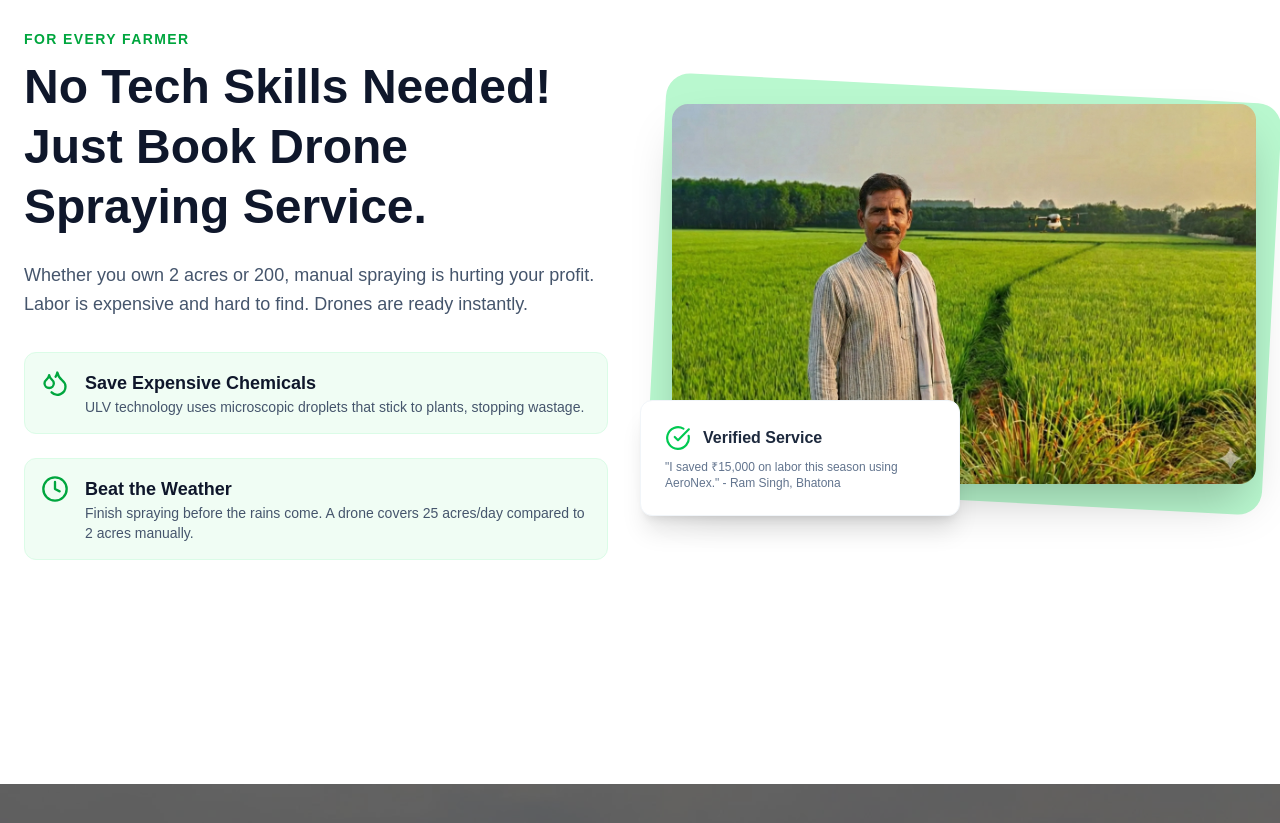
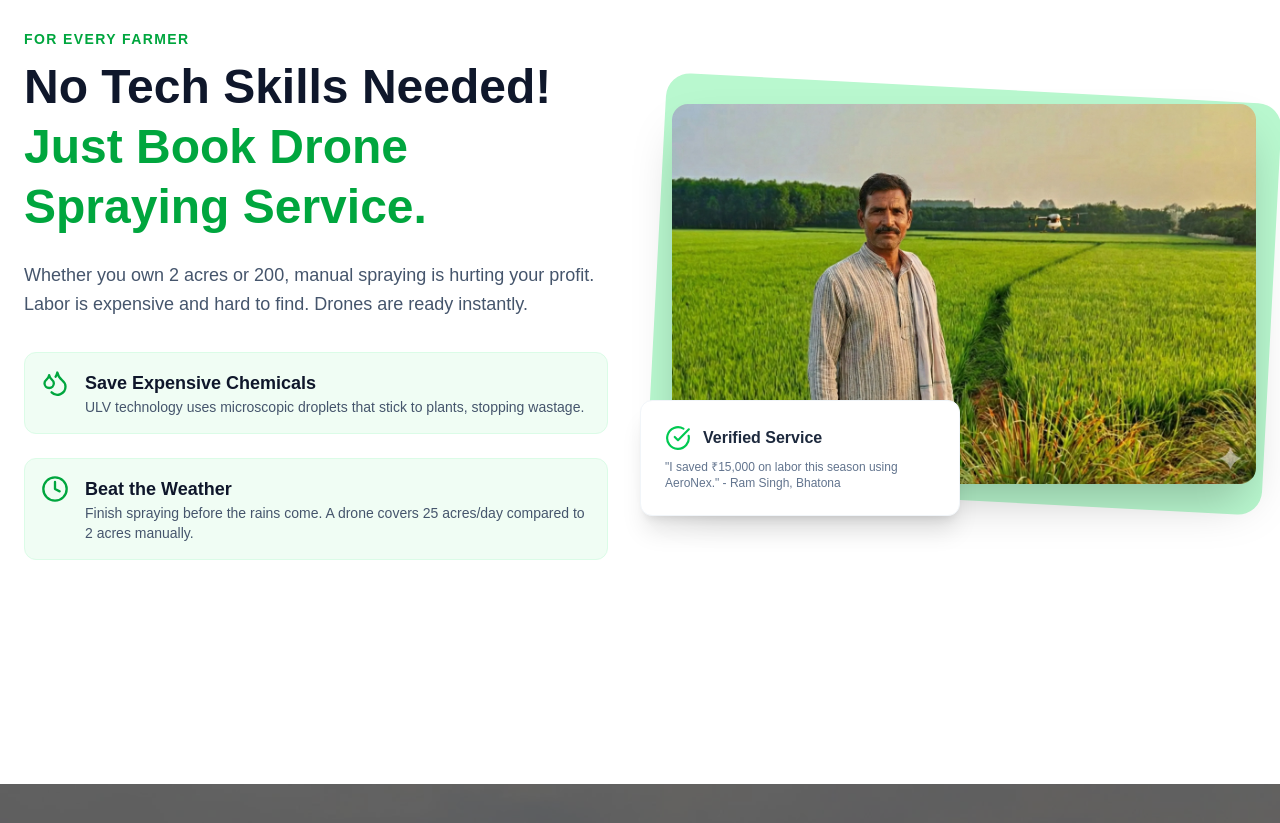
Before and after one commit to deepnngarr-dotcom/AeroNex, a Next.js app in the folder client/: page / in a window 1280 px wide. Shown: the part 1120-1943 px from the top of the page. Built offline with nearby package versions, Linux system fonts and the light colour scheme.

Commit message:
Updated landing page colors

```diff
--- a/client/app/page.tsx
+++ b/client/app/page.tsx
@@ -122,7 +122,7 @@ export default function Home() {
                <div className="md:w-1/2">
                   <span className="text-green-600 font-bold tracking-widest text-sm uppercase mb-2 block">For Every Farmer</span>
                   <h2 className="text-4xl md:text-5xl font-black text-slate-900 mb-6 leading-tight">
-                    No Tech Skills Needed! <br/>Just Book Drone Spraying Service.
+                    No Tech Skills Needed! <br/><span className="text-green-600">Just Book Drone Spraying Service.</span>
                   </h2>
                   <p className="text-lg text-slate-600 mb-8 leading-relaxed">
                      Whether you own 2 acres or 200, manual spraying is hurting your profit.
```
